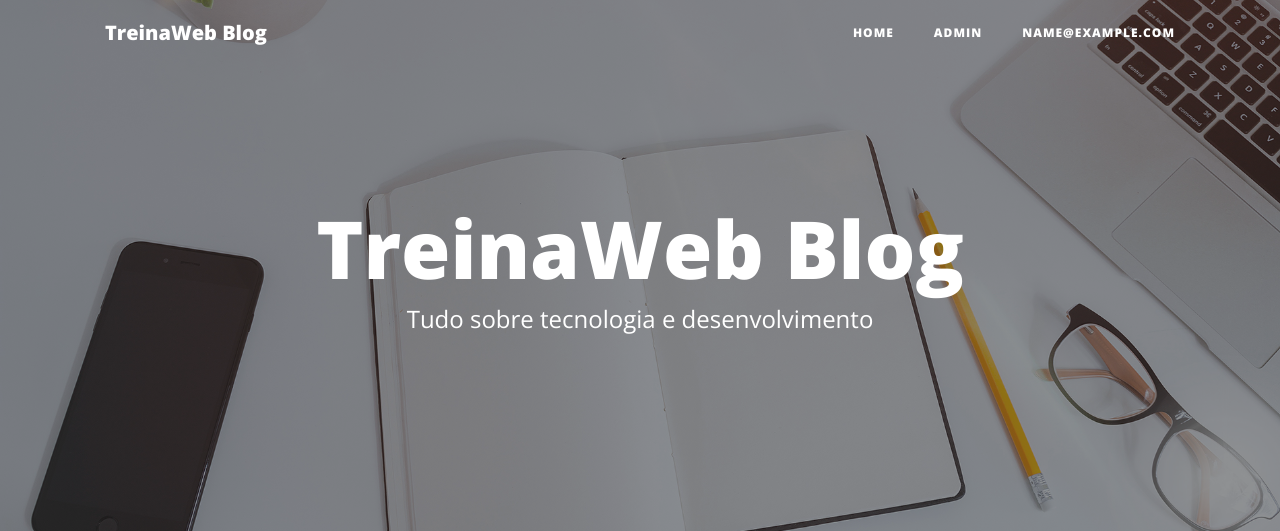
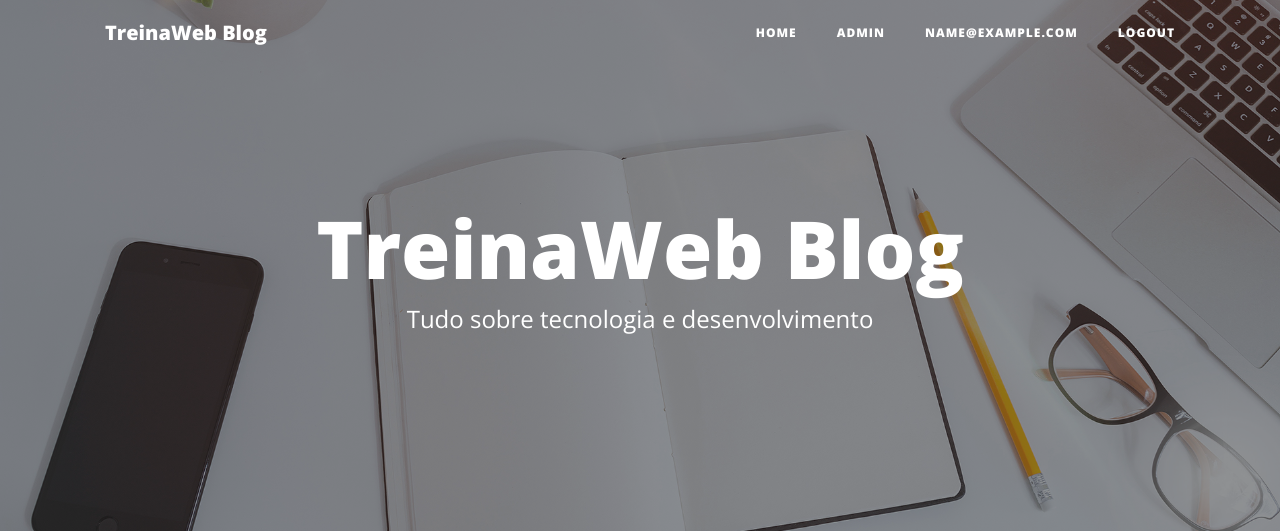
Before and after one commit to Ig0or/django_autenticacao-e-seguranca-treinaweb, a Django app: page /blog/ in a window 1280 px wide. Shown: the top 531 px of the page. Run offline with Django 3.2, Linux system fonts and the light colour scheme; a user stored in the database is signed in; tables that the repository leaves empty hold one stand-in row (values such as "Sample post"); some libraries are stand-ins or nearby versions.

Commit message:
logout de usuarios

```diff
--- a/blog/templates/base.html
+++ b/blog/templates/base.html
@@ -42,9 +42,18 @@
           <li class="nav-item">
             <a class="nav-link" href="contact.html">Admin</a>
           </li>
+          {% if request.user.email != None %}
           <li class="nav-item">
             <a class="nav-link" href="contact.html">{{request.user.email}}</a>
           </li>
+          <li class="nav-item">
+            <a class="nav-link" href="{% url 'deslogar_usuario' %}">Logout</a>
+          </li>
+          {% else %}
+          <li class="nav-item">
+            <a class="nav-link" href="{% url 'logar_usuario' %}">Login</a>
+          </li>
+          {% endif %}
         </ul>
       </div>
     </div>
--- a/blog/urls.py
+++ b/blog/urls.py
@@ -5,5 +5,6 @@ urlpatterns = [
     path('', index, name='home'),
     path('post/<int:id>', listar_post_id, name='listar_post'),
     path('cadastrar_usuario', cadastrar_usuario, name='cadastrar_usuario'),
-    path('logar_usuario/', logar_usuario, name='logar_usuario')
+    path('logar_usuario/', logar_usuario, name='logar_usuario'),
+    path('deslogar_usuario', deslogar_usuario, name='deslogar_usuario'),
 ]
--- a/blog/views.py
+++ b/blog/views.py
@@ -4,7 +4,7 @@ from admin_blog.services import post_service, comentario_service, usuario_servic
 from admin_blog.forms import comentario_form, usuario_form, login_form
 from admin_blog.entidades.comentario import Comentario
 from django.contrib.auth.forms import AuthenticationForm
-from django.contrib.auth import authenticate, login
+from django.contrib.auth import authenticate, login, logout
 
 # Create your views here.
 
@@ -58,3 +58,7 @@ def logar_usuario(request):
     else:
         form_login = login_form.LoginForm()
     return render(request, 'usuario/login.html', {'form_login': form_login})
+
+def deslogar_usuario(request):
+    logout(request)
+    return redirect('home')
```
